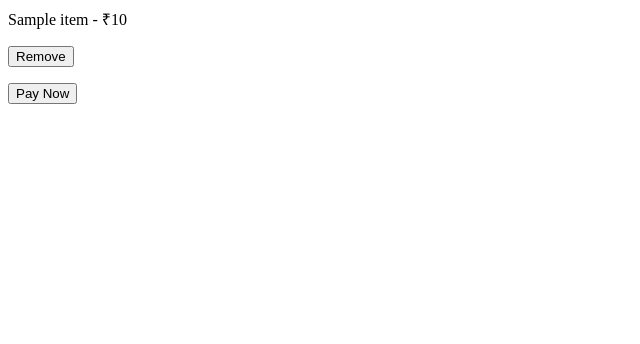
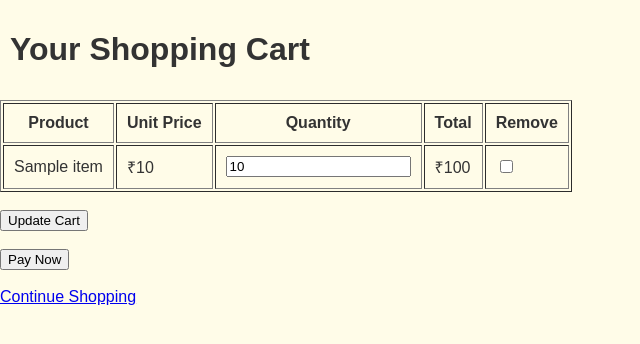
Before and after one commit to snackvilletreats/snackallo-site, a Flask app: template templates/cart.html in a window 1280 px wide. Shown: the top 344 px of the page, without its empty margins (0-640 px from the left). Run offline with Flask 3, Linux system fonts and the light colour scheme; the template is opened without the code that fills it: most values are stand-ins (such as "Sample title", 1, 10 or a date in 2020).

Commit message:
Update cart.html

```diff
--- a/templates/cart.html
+++ b/templates/cart.html
@@ -1 +1,55 @@
-{% for item in cart %}<div><p>{{ item.name }} - ₹{{ item.price }}</p><form method='post' action='/remove-from-cart'><input type='hidden' name='index' value='{{ loop.index0 }}'><button type='submit'>Remove</button></form></div>{% endfor %}<form method='post' action='/checkout'><button type='submit'>Pay Now</button></form>
+<!-- templates/cart.html -->
+<!DOCTYPE html>
+<html lang="en">
+<head>
+  <meta charset="UTF-8">
+  <title>Cart - Snackallo</title>
+  <link rel="stylesheet" href="{{ url_for('static', filename='style.css') }}">
+</head>
+<body>
+  <h1>Your Shopping Cart</h1>
+
+  {% if cart %}
+    <form action="{{ url_for('update_cart') }}" method="POST">
+      <table border="1" cellpadding="10">
+        <tr>
+          <th>Product</th>
+          <th>Unit Price</th>
+          <th>Quantity</th>
+          <th>Total</th>
+          <th>Remove</th>
+        </tr>
+
+        {% for item in cart %}
+          <tr>
+            <td>{{ item.name }}</td>
+            <td>₹{{ item.price }}</td>
+            <td>
+              <input type="number" name="quantities" value="{{ item.quantity }}" min="1">
+              <input type="hidden" name="product_ids" value="{{ item.id }}">
+            </td>
+            <td>₹{{ item.price * item.quantity }}</td>
+            <td>
+              <input type="checkbox" name="remove" value="{{ item.id }}">
+            </td>
+          </tr>
+        {% endfor %}
+      </table>
+
+      <br>
+      <button type="submit">Update Cart</button>
+    </form>
+
+    <br>
+    <form action="{{ url_for('checkout') }}" method="POST">
+      <button type="submit">Pay Now</button>
+    </form>
+
+  {% else %}
+    <p>Your cart is empty.</p>
+  {% endif %}
+
+  <br>
+  <a href="{{ url_for('shop') }}">Continue Shopping</a>
+</body>
+</html>
```
